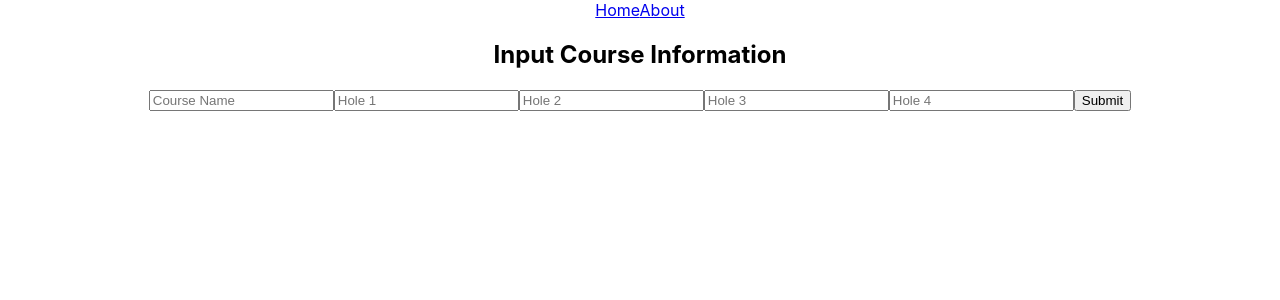
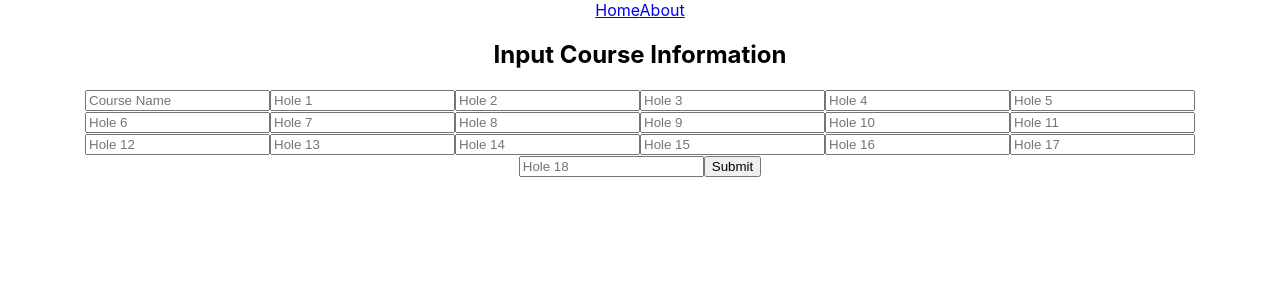
Before and after one commit to Skim1571/strokeCaddy, a React (Create React App) app in the folder client/: page /newcourse in a window 1280 px wide. Shown: the top 300 px of the page. Built offline with nearby package versions, Linux system fonts and the light colour scheme.

Commit message:
had to update inputcourse.jsx logic

```diff
--- a/client/src/components/InputCourse.jsx
+++ b/client/src/components/InputCourse.jsx
@@ -37,6 +37,104 @@ const InputCourse = (props) => {
         placeholder="Hole 4"
         onChange={(event) => props.onChange(event)}
       />
+      <input
+        type="text"
+        id="hole5"
+        value={props.value}
+        placeholder="Hole 5"
+        onChange={(event) => props.onChange(event)}
+      />
+      <input
+        type="text"
+        id="hole6"
+        value={props.value}
+        placeholder="Hole 6"
+        onChange={(event) => props.onChange(event)}
+      />
+      <input
+        type="text"
+        id="hole7"
+        value={props.value}
+        placeholder="Hole 7"
+        onChange={(event) => props.onChange(event)}
+      />
+      <input
+        type="text"
+        id="hole8"
+        value={props.value}
+        placeholder="Hole 8"
+        onChange={(event) => props.onChange(event)}
+      />
+      <input
+        type="text"
+        id="hole9"
+        value={props.value}
+        placeholder="Hole 9"
+        onChange={(event) => props.onChange(event)}
+      />
+      <input
+        type="text"
+        id="hole10"
+        value={props.value}
+        placeholder="Hole 10"
+        onChange={(event) => props.onChange(event)}
+      />
+      <input
+        type="text"
+        id="hole11"
+        value={props.value}
+        placeholder="Hole 11"
+        onChange={(event) => props.onChange(event)}
+      />
+      <input
+        type="text"
+        id="hole12"
+        value={props.value}
+        placeholder="Hole 12"
+        onChange={(event) => props.onChange(event)}
+      />
+      <input
+        type="text"
+        id="hole13"
+        value={props.value}
+        placeholder="Hole 13"
+        onChange={(event) => props.onChange(event)}
+      />
+      <input
+        type="text"
+        id="hole14"
+        value={props.value}
+        placeholder="Hole 14"
+        onChange={(event) => props.onChange(event)}
+      />
+      <input
+        type="text"
+        id="hole15"
+        value={props.value}
+        placeholder="Hole 15"
+        onChange={(event) => props.onChange(event)}
+      />
+      <input
+        type="text"
+        id="hole16"
+        value={props.value}
+        placeholder="Hole 16"
+        onChange={(event) => props.onChange(event)}
+      />
+      <input
+        type="text"
+        id="hole17"
+        value={props.value}
+        placeholder="Hole 17"
+        onChange={(event) => props.onChange(event)}
+      />
+      <input
+        type="text"
+        id="hole18"
+        value={props.value}
+        placeholder="Hole 18"
+        onChange={(event) => props.onChange(event)}
+      />
       <button type="submit">Submit</button>
     </form>
   )
--- a/client/src/pages/CourseDetails.js
+++ b/client/src/pages/CourseDetails.js
@@ -40,8 +40,8 @@ let navigate = useNavigate()
 const removeCourse =  async () => {
     let res = await axios.delete(`${BASE_URL}/course/details/${courseId}`)
   setInitialState()
-  alert('omg this worked')
-  navigate(`/allcourse`)
+  alert(`${courseDetails.courseName} has been deleted`)
+  navigate(`/allcourses`)
   }
 
   return  (
--- a/client/src/pages/NewCourse.js
+++ b/client/src/pages/NewCourse.js
@@ -6,7 +6,7 @@ const BASE_URL = 'http://localhost:3001'
 const Newgame = (props) => {
   const [newCourse, setNewCourse] = useState({
     courseName: '',
-    courseInfo: []
+    courseInfo: [,,,,,,,,,,,,,,,,,]
   })
   const [isSubmit, setIsSubmit] = useState(false)
 let showDetails
@@ -25,82 +25,84 @@ if(isSubmit){
 
 const handleChange = (event) => {
   const { id, value } = event.target;
-  let courseUpdate = {...newCourse}
+  let courseUpdate = {courseName: newCourse.courseName, courseInfo: [...newCourse.courseInfo]}
+  // let holeUpdate = {courseName: newCourse.courseName, courseInfo: [...newCourse.courseInfo, update]}
+  let update
   switch (id) {
     case 'courseName':
-      courseUpdate.courseName = value;
+      courseUpdate.courseName  = value;
       setNewCourse(courseUpdate);
       break;
     case 'hole1':
-      courseUpdate.courseInfo.push({holeNum: 1, parNum: value});
+      courseUpdate.courseInfo.splice(0,1,{holeNum: 1, parNum: value});
       setNewCourse(courseUpdate);
       break;
     case 'hole2':
-      courseUpdate.courseInfo.push({holeNum: 2, parNum: value});
+      courseUpdate.courseInfo.splice(1,1,{holeNum: 2, parNum: value});
       setNewCourse(courseUpdate);
       break;
     case 'hole3':
-      courseUpdate.courseInfo.push({holeNum: 3, parNum: value});
+      courseUpdate.courseInfo.splice(2,1,{holeNum: 3, parNum: value});
       setNewCourse(courseUpdate);
       break;
     case 'hole4':
-      courseUpdate.courseInfo.push({holeNum: 4, parNum: value});
+      courseUpdate.courseInfo.splice(3,1,{holeNum: 4, parNum: value});
       setNewCourse(courseUpdate);
       break;
     case 'hole5':
-      courseUpdate.courseInfo.push({holeNum: 5, parNum: value});
+      courseUpdate.courseInfo.splice(4,1,{holeNum: 5, parNum: value});
       setNewCourse(courseUpdate);
       break;
     case 'hole6':
-      courseUpdate.courseInfo.push({holeNum: 6, parNum: value});
+      courseUpdate.courseInfo.splice(5,1,{holeNum: 6, parNum: value});
       setNewCourse(courseUpdate);
       break;
     case 'hole7':
-      courseUpdate.courseInfo.push({holeNum: 7, parNum: value});
+      courseUpdate.courseInfo.splice(6,1,{holeNum: 7, parNum: value});
       setNewCourse(courseUpdate);
       break;
     case 'hole8':
-      courseUpdate.courseInfo.push({holeNum: 8, parNum: value});
+      courseUpdate.courseInfo.splice(7,1,{holeNum: 8, parNum: value});
       setNewCourse(courseUpdate);
       break;
     case 'hole9':
-      courseUpdate.courseInfo.push({holeNum: 9, parNum: value});
+      courseUpdate.courseInfo.splice(8,1,{holeNum: 9, parNum: value});
       setNewCourse(courseUpdate);
       break;
     case 'hole10':
-      courseUpdate.courseInfo.push({holeNum: 10, parNum: value});
+      courseUpdate.courseInfo.splice(9,1,{holeNum: 10, parNum: value});
       setNewCourse(courseUpdate);
       break;
     case 'hole11':
-      courseUpdate.courseInfo.push({holeNum: 11, parNum: value});
+      courseUpdate.courseInfo.splice(10,1,{holeNum: 11, parNum: value});
       setNewCourse(courseUpdate);
       break;
     case 'hole12':
-      courseUpdate.courseInfo.push({holeNum: 12, parNum: value});
+      courseUpdate.courseInfo.splice(11,1,{holeNum: 12, parNum: value});
       setNewCourse(courseUpdate);
       break;
     case 'hole13':
-      courseUpdate.courseInfo.push({holeNum: 13, parNum: value});
+      courseUpdate.courseInfo.splice(12,1,{holeNum: 13, parNum: value});
       setNewCourse(courseUpdate);
       break;
     case 'hole14':
-      courseUpdate.courseInfo.push({holeNum: 14, parNum: value});
+      courseUpdate.courseInfo.splice(13,1,{holeNum: 14, parNum: value});
       setNewCourse(courseUpdate);
       break;
     case 'hole15':
-      courseUpdate.courseInfo.push({holeNum: 15, parNum: value});
+      courseUpdate.courseInfo.splice(14,1,{holeNum: 15, parNum: value});
       setNewCourse(courseUpdate);
       break;
     case 'hole16':
-      courseUpdate.courseInfo.push({holeNum: 16, parNum: value});
+      courseUpdate.courseInfo.splice(15,1,{holeNum: 16, parNum: value});
       setNewCourse(courseUpdate);
       break;
     case 'hole17':
-      courseUpdate.courseInfo.push({holeNum: 17, parNum: value});
+      courseUpdate.courseInfo.splice(16,1,{holeNum: 17, parNum: value});
       setNewCourse(courseUpdate);
       break;
     case 'hole18':
-      courseUpdate.courseInfo.push({holeNum: 18, parNum: value});
+      courseUpdate.courseInfo.splice(17,1,{holeNum: 18, parNum: value});
       setNewCourse(courseUpdate);
       break;
     default:
```
Also changed, not shown: 1 other file (tests, documents, lock files or other folders).
